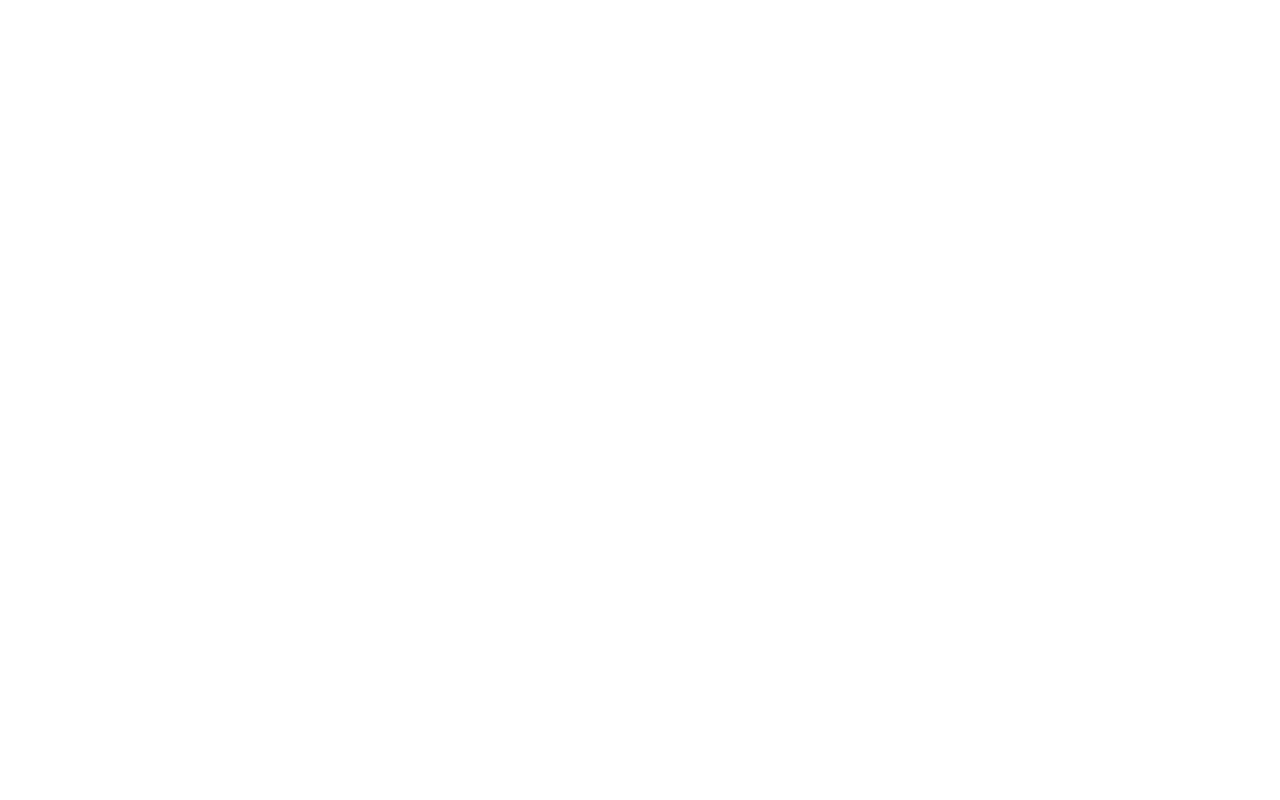
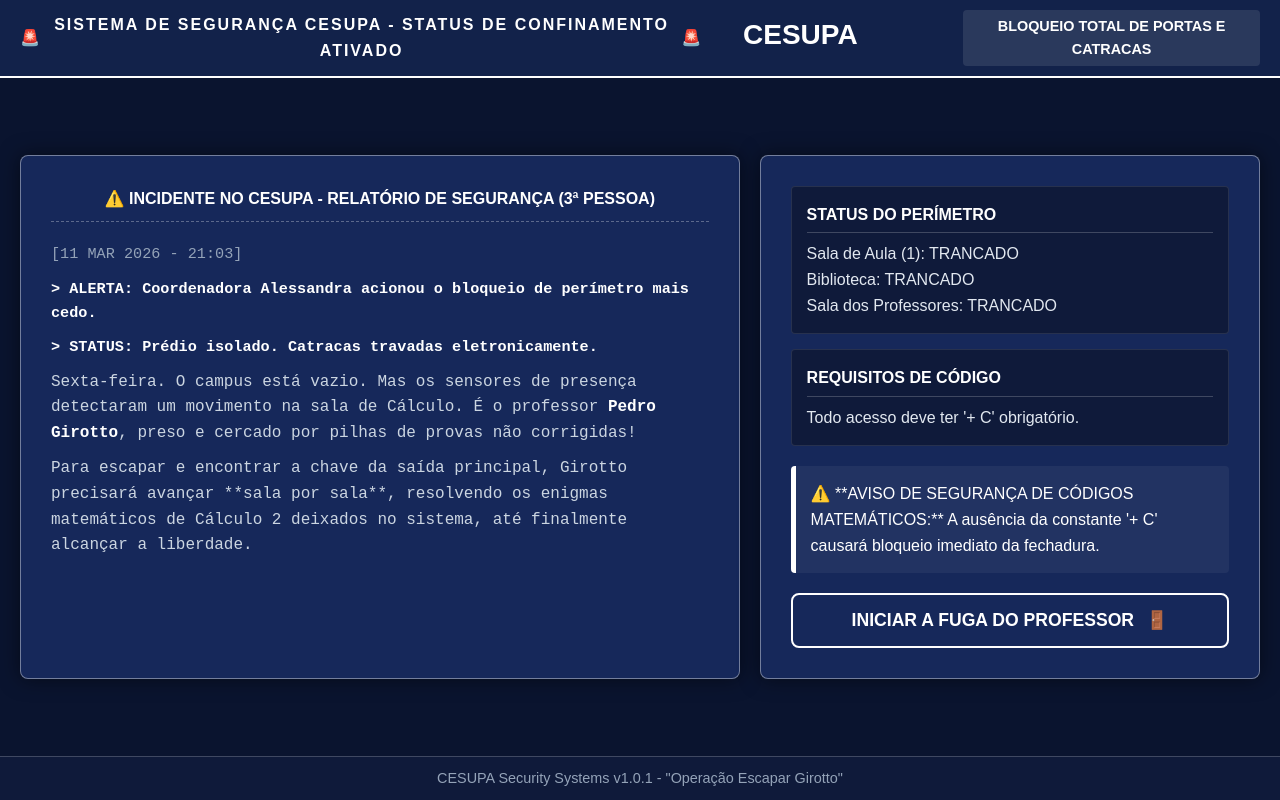
Before and after one commit to Bernard0Lins/serious-game-calculo2, a plain HTML site: page index.html in a window 1280 px wide. Drawn offline with Linux system fonts and the light colour scheme.

Commit message:
feat : criação da pagina inicial do jogo

```diff
--- /dev/null
+++ b/css/index.css
@@ -0,0 +1,149 @@
+/* css/index.css */
+
+/* --- HEADER (Faixa Superior) --- */
+.barra-alerta {
+    background-color: #12224A; /* Azul Marinho médio */
+    color: #ffffff;
+    padding: 10px 0;
+    text-align: center;
+    border-bottom: 2px solid #ffffff; /* Borda branca separadora */
+    z-index: 10;
+}
+
+.header-content {
+    display: flex;
+    justify-content: center;
+    align-items: center;
+    gap: 30px;
+    padding: 0 20px;
+}
+
+.alerta-pulsante {
+    display: inline-flex;
+    align-items: center;
+    gap: 10px;
+    font-weight: bold;
+    letter-spacing: 2px;
+}
+
+.cesupa-logo-header .logo-svg { height: 40px; width: auto; }
+
+.system-status {
+    color: #ffffff;
+    font-size: 0.9rem;
+    font-weight: bold;
+    background: rgba(255, 255, 255, 0.1);
+    padding: 5px 10px;
+    border-radius: 4px;
+}
+
+/* --- MAIN (Conteúdo Central) --- */
+.conteudo-principal {
+    flex: 1;
+    display: flex;
+    justify-content: center;
+    align-items: center; /* ISSO AQUI FAZ A MÁGICA DE NÃO ESTICAR */
+    padding: 20px;
+}
+
+/* Limita a largura para não deformar no zoom out */
+.painel-flex-preenchido {
+    display: flex;
+    gap: 20px;
+    width: 100%;
+    max-width: 1400px; /* Impede que estique demais */
+    margin: 0 auto;
+}
+
+.terminal-box {
+    background-color: #16285A; /* Azul Marinho das caixas */
+    border: 1px solid rgba(255, 255, 255, 0.4); /* Borda branca sutil */
+    border-radius: 8px;
+    padding: 30px;
+    box-shadow: 0 0 20px rgba(0, 0, 0, 0.5);
+    display: flex;
+    flex-direction: column;
+}
+
+.painel-log { flex: 1.2; }
+.painel-controle { flex: 0.8; justify-content: space-between; }
+
+.alerta-pulsante-text {
+    color: #ffffff;
+    font-weight: bold;
+    margin-bottom: 20px;
+    text-transform: uppercase;
+    text-align: center;
+    border-bottom: 1px dashed rgba(255, 255, 255, 0.3);
+    padding-bottom: 10px;
+}
+
+.log-entry { margin-bottom: 10px; font-family: 'Courier New', monospace; font-size: 0.95rem; }
+.log-entry.timestamp { color: #94A3B8; }
+.log-entry.system { color: #ffffff; font-weight: bold; }
+.log-entry.mission { font-size: 1rem; color: #CBD5E1; }
+
+/* --- Widgets (Caixas menores na direita) --- */
+.status-widgets { display: flex; flex-direction: column; gap: 15px; margin-bottom: 20px; }
+
+.widget {
+    background-color: #0F1A3A; /* Azul bem escuro para contraste */
+    padding: 15px;
+    border-radius: 4px;
+    border: 1px solid rgba(255, 255, 255, 0.1);
+}
+
+.widget-title {
+    font-size: 1rem;
+    color: #ffffff;
+    margin-bottom: 8px;
+    text-transform: uppercase;
+    font-weight: bold;
+    border-bottom: 1px solid rgba(255, 255, 255, 0.2);
+    padding-bottom: 5px;
+}
+
+.regras-emergencia {
+    background-color: rgba(255, 255, 255, 0.05);
+    border-left: 5px solid #ffffff;
+    padding: 15px;
+    margin-bottom: 20px;
+    color: #ffffff;
+    border-radius: 4px;
+}
+
+/* --- BOTÃO (Branco e Azul Marinho) --- */
+.botoes-acao { display: flex; justify-content: center; }
+
+.btn-resgate {
+    background-color: transparent;
+    color: #ffffff;
+    border: 2px solid #ffffff;
+    padding: 15px 30px;
+    font-size: 1.1rem;
+    font-weight: bold;
+    cursor: pointer;
+    border-radius: 8px;
+    display: flex;
+    align-items: center;
+    justify-content: center;
+    gap: 12px;
+    transition: all 0.3s ease;
+    width: 100%;
+}
+
+.btn-resgate:hover {
+    background-color: #ffffff;
+    color: #0A142F; /* Texto fica azul marinho ao passar o mouse */
+    box-shadow: 0 0 15px rgba(255, 255, 255, 0.5);
+}
+
+/* --- FOOTER --- */
+.barra-footer {
+    background-color: #0F1A3A;
+    color: #94A3B8;
+    padding: 10px 0;
+    text-align: center;
+    font-size: 0.9rem;
+    border-top: 1px solid rgba(255, 255, 255, 0.2);
+}
--- a/css/style.css
+++ b/css/style.css
@@ -0,0 +1,32 @@
+/* style.css */
+
+* {
+    margin: 0;
+    padding: 0;
+    box-sizing: border-box;
+}
+
+html {
+    background-color: #0A142F !important; /* Azul Marinho do CESUPA infinito */
+    height: 100%;
+}
+
+body {
+    background-color: #0A142F !important;
+    color: #E2E8F0;
+    font-family: Arial, sans-serif;
+    line-height: 1.6;
+    min-height: 100vh;
+    display: flex;
+    flex-direction: column;
+}
+
+.full-screen-container {
+    display: flex;
+    flex-direction: column;
+    flex: 1; /* Faz o container preencher o espaço disponível do body */
+}
+
+strong {
+    color: #FFFFFF;
+}
--- a/index.html
+++ b/index.html
@@ -1,11 +1,88 @@
 <!DOCTYPE html>
-<html lang="en">
+<html lang="pt-BR">
 <head>
     <meta charset="UTF-8">
     <meta name="viewport" content="width=device-width, initial-scale=1.0">
-    <title>Document</title>
+    <title>Escape Room CESUPA: A Fuga de Girotto</title>
+
+    <link rel="stylesheet" href="css/style.css">
+    <link rel="stylesheet" href="css/index.css">
 </head>
 <body>
 
+    <main class="full-screen-container">
+
+        <header class="barra-alerta">
+            <div class="header-content">
+                <div class="alerta-pulsante">
+                    <span class="icon">🚨</span>
+                    SISTEMA DE SEGURANÇA CESUPA - STATUS DE CONFINAMENTO ATIVADO
+                    <span class="icon">🚨</span>
+                </div>
+                <div class="cesupa-logo-header">
+                    <svg class="logo-svg" viewBox="0 0 100 20" xmlns="http://www.w3.org/2000/svg">
+                        <text x="5" y="15" font-family="Arial, sans-serif" font-size="14" font-weight="bold" fill="#ffffff">CESUPA</text>
+                        </svg>
+                </div>
+                <div class="system-status">
+                    BLOQUEIO TOTAL DE PORTAS E CATRACAS
+                </div>
+            </div>
+        </header>
+
+        <section class="conteudo-principal">
+
+            <div class="painel-flex-preenchido">
+                <div class="painel-log terminal-box">
+                    <div class="alerta-pulsante-text">
+                        ⚠️ INCIDENTE NO CESUPA - RELATÓRIO DE SEGURANÇA (3ª PESSOA)
+                    </div>
+
+                    <div class="logs-seguranca history-box">
+                        <p class="log-entry timestamp">[11 MAR 2026 - 21:03]</p>
+                        <p class="log-entry system">> ALERTA: Coordenadora Alessandra acionou o bloqueio de perímetro mais cedo.</p>
+                        <p class="log-entry system">> STATUS: Prédio isolado. Catracas travadas eletronicamente.</p>
+
+                        <p class="log-entry mission story-p">Sexta-feira. O campus está vazio. Mas os sensores de presença detectaram um movimento na sala de Cálculo. É o professor <strong>Pedro Girotto</strong>, preso e cercado por pilhas de provas não corrigidas!</p>
+                        <p class="log-entry mission story-p">Para escapar e encontrar a chave da saída principal, Girotto precisará avançar **sala por sala**, resolvendo os enigmas matemáticos de Cálculo 2 deixados no sistema, até finalmente alcançar a liberdade.</p>
+                    </div>
+                </div>
+
+                <div class="painel-controle terminal-box">
+                    <div class="status-widgets widgets-box">
+                        <div class="widget">
+                            <h4 class="widget-title">STATUS DO PERÍMETRO</h4>
+                            <p class="widget-p">Sala de Aula (1): TRANCADO</p>
+                            <p class="widget-p">Biblioteca: TRANCADO</p>
+                            <p class="widget-p">Sala dos Professores: TRANCADO</p>
+                        </div>
+                        <div class="widget">
+                            <h4 class="widget-title">REQUISITOS DE CÓDIGO</h4>
+                            <p class="widget-p">Todo acesso deve ter '+ C' obrigatório.</p>
+                        </div>
+                    </div>
+
+                    <div class="regras-emergencia rules-box">
+                        <p class="regra-p">⚠️ **AVISO DE SEGURANÇA DE CÓDIGOS MATEMÁTICOS:** A ausência da constante '+ C' causará bloqueio imediato da fechadura.</p>
+                    </div>
+
+                    <div class="botoes-acao container-btn">
+                        <button id="btn-iniciar" class="btn-resgate btn-acao">
+                            <span class="btn-text">INICIAR A FUGA DO PROFESSOR </span>
+                            <span class="btn-icon">🚪</span>
+                        </button>
+                    </div>
+                </div>
+            </div>
+
+        </section>
+
+        <footer class="barra-footer">
+            CESUPA Security Systems v1.0.1 - "Operação Escapar Girotto"
+        </footer>
+
+    </main>
+
+    <script src="js/index.js"></script>
 </body>
 </html>
--- /dev/null
+++ b/js/index.js
@@ -0,0 +1,24 @@
+// js/index.js
+
+document.addEventListener("DOMContentLoaded", () => {
+    const btnIniciar = document.getElementById("btn-iniciar");
+
+    if (btnIniciar) {
+        btnIniciar.addEventListener("click", () => {
+
+            const btnText = btnIniciar.querySelector('.btn-text');
+            const btnIcon = btnIniciar.querySelector('.btn-icon');
+
+            if (btnText) btnText.innerText = "Acessando fechadura... aguarde...";
+            if (btnIcon) btnIcon.innerText = "🔄";
+
+            // Novas cores de feedback do botão (Branco e Azul Marinho)
+            btnIniciar.style.backgroundColor = "#ffffff";
+            btnIniciar.style.color = "#0A142F";
+
+            setTimeout(() => {
+                window.location.href = "pages/sala1.html";
+            }, 1500);
+        });
+    }
+});
```
